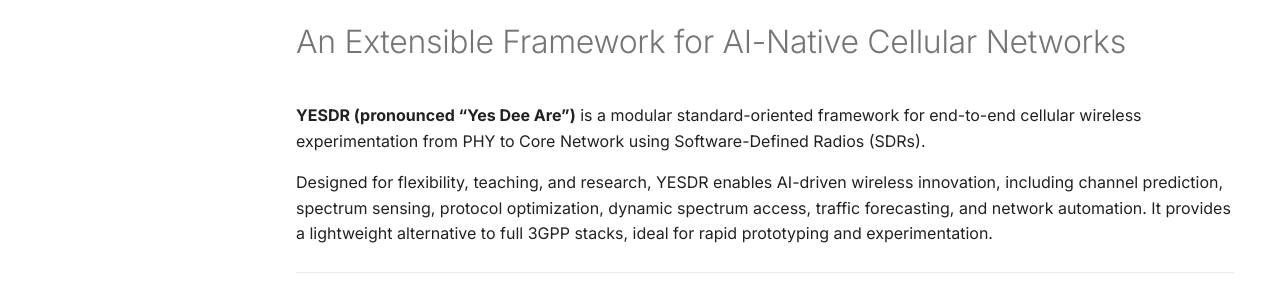
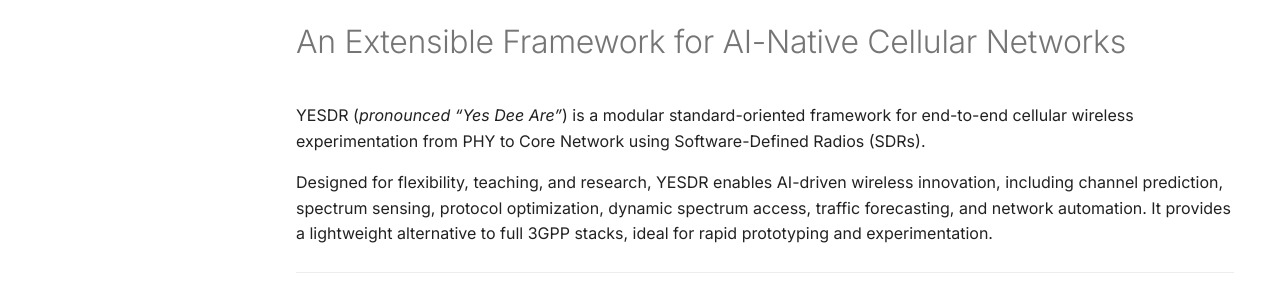
Before and after one commit to chandharlabs/yesdr-standard, an MkDocs documentation site: the page built from docs/index.md, in a window 1280 px wide and 1291 px high. Shown: the part 324-622 px from the top of the window. Built offline with MkDocs 1.6.1 and Material for MkDocs 9.7.7, drawn with Linux system fonts in a browser that asks for light colours.

```diff
--- a/docs/index.md
+++ b/docs/index.md
@@ -4,7 +4,7 @@
 </div>
 
 # An Extensible Framework for AI-Native Cellular Networks
-**YESDR (pronounced “Yes Dee Are”)** is a modular standard-oriented framework for end-to-end cellular wireless experimentation from PHY to Core Network using Software-Defined Radios (SDRs).
+YESDR (*pronounced “Yes Dee Are”*) is a modular standard-oriented framework for end-to-end cellular wireless experimentation from PHY to Core Network using Software-Defined Radios (SDRs).
 
 Designed for flexibility, teaching, and research, YESDR enables AI-driven wireless innovation, including channel prediction, spectrum sensing, protocol optimization, dynamic spectrum access, traffic forecasting, and network automation. It provides a lightweight alternative to full 3GPP stacks, ideal for rapid prototyping and experimentation.
 
```
